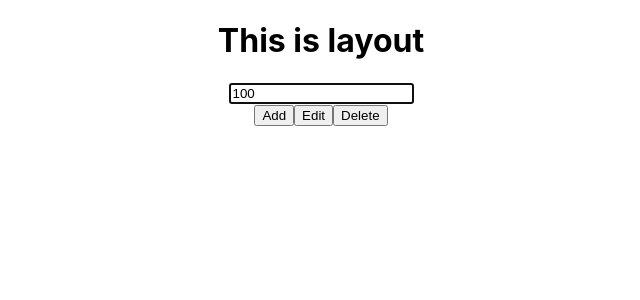
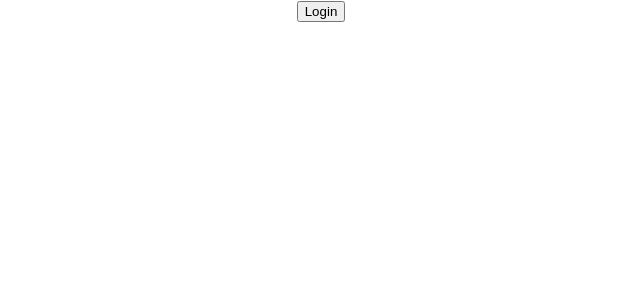
Before and after one commit to PhamTrung31/LearnReact, a React (Create React App) app in the folder beginer/: page / in a window 1280 px wide. Shown: the top 300 px of the page, without its empty margins (319-959 px from the left). Built offline with nearby package versions, Linux system fonts and the light colour scheme.

Commit message:
Conditional rendering

```diff
--- a/beginer/src/App.js
+++ b/beginer/src/App.js
@@ -4,20 +4,14 @@
 import BareInput from './BareInput'
 import LayOut from './Layout'
 import BareButton from './BareButton'
+import LoginControl from './LoginControl'
 
 function App() {
   const [visible, setVisible] = useState(true)
 
   return (
     <div className='App'>
-      {/* <button onClick={() => setVisible(false)}>Hide Clock component</button>
-       {visible && <Clock />} */}
-      <LayOut>
-        <h1>This is layout</h1>
-        <BareInput type='text' value='100' autoFocus />{' '}
-        {/* //missing onChange when using functional. will learn later */}
-        <BareButton />
-      </LayOut>
+      <LoginControl isLoggedIn={false} />
     </div>
   )
 }
--- /dev/null
+++ b/beginer/src/LoginControl.jsx
@@ -0,0 +1,56 @@
+import React from 'react'
+
+class LoginButton extends React.Component {
+  render() {
+    return <button onClick={this.props.onClick}>Login</button>
+  }
+}
+
+class LogoutButton extends React.Component {
+  render() {
+    return <button onClick={this.props.onClick}>Logout</button>
+  }
+}
+
+class LoginControl extends React.Component {
+  constructor(props) {
+    super(props)
+    this.state = { isLoggedIn: false }
+  }
+
+  // render() {
+  //   var button = <LoginButton />
+  //   const { isLoggedIn } = this.props
+
+  //   if (isLoggedIn) {
+  //     button = <LogoutButton />
+  //   }
+  //   return <div className='login-control'>{button}</div>
+  // }
+
+  handleLogin = () => {
+    this.setState({
+      isLoggedIn: true
+    })
+  }
+
+  handleLogout = () => {
+    this.setState({
+      isLoggedIn: false
+    })
+  }
+
+  render() {
+    const { isLoggedIn } = this.state
+
+    return (
+      <div className='login-control'>
+        {/* {isLoggedIn ? <LogoutButton /> : <LoginButton />} */}
+        {isLoggedIn && <LogoutButton onClick={this.handleLogout} />}
+        {!isLoggedIn && <LoginButton onClick={this.handleLogin} />}
+      </div>
+    )
+  }
+}
+
+export default LoginControl
```
